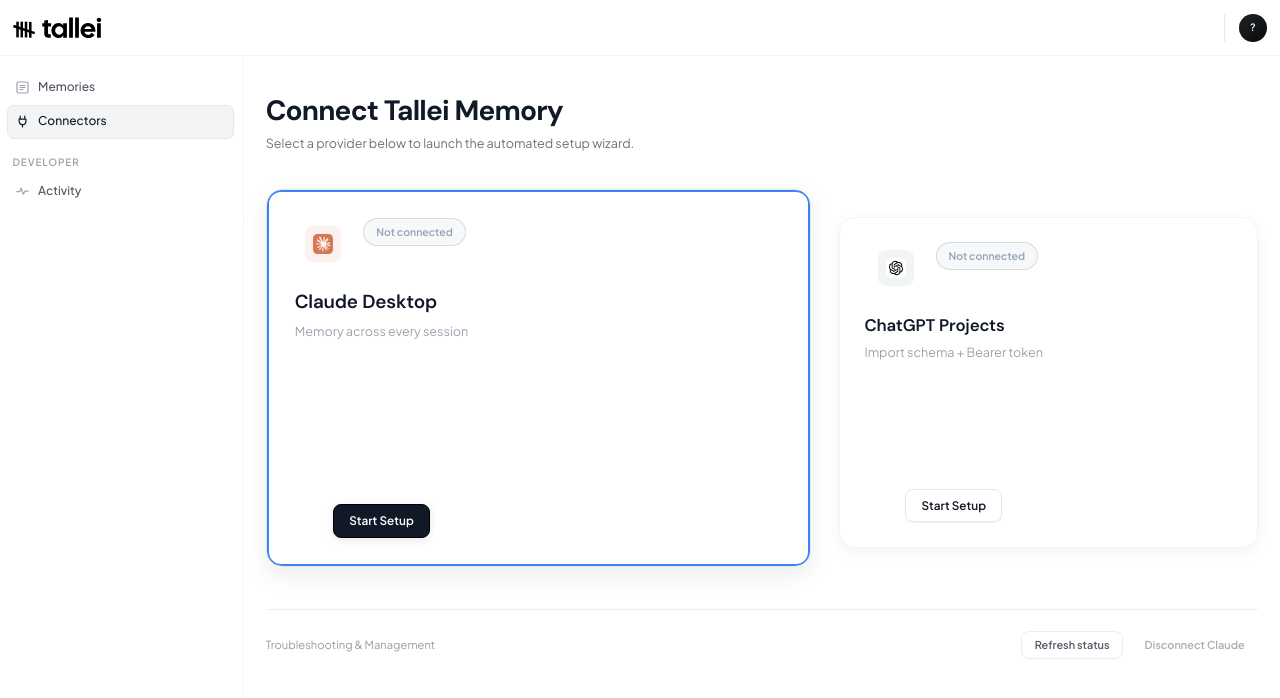
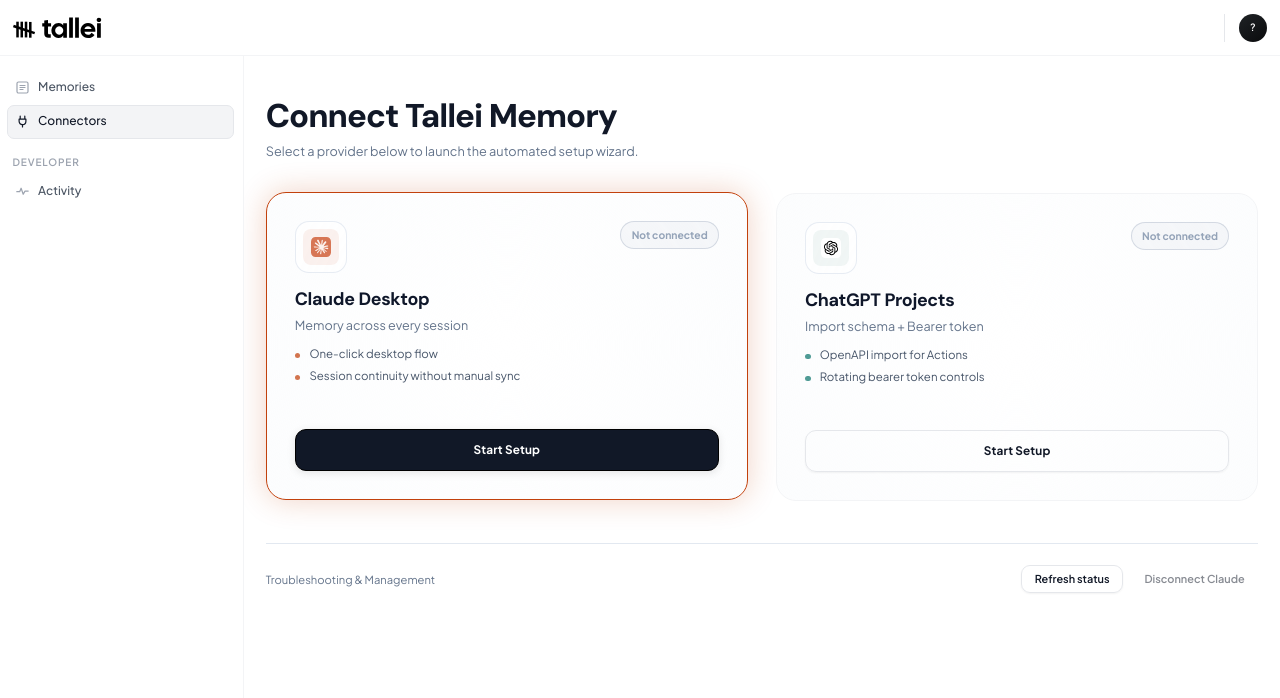
Before and after one commit to Dinuda/tallei-ai, a Next.js app in the folder dashboard/: page /dashboard/setup in a window 1280 px wide. Shown: the top 698 px of the page. Built offline with nearby package versions, Linux system fonts and the light colour scheme; no server answers.

Commit message:
feat: setup wizard

```diff
--- a/dashboard/app/dashboard/setup/page.tsx
+++ b/dashboard/app/dashboard/setup/page.tsx
@@ -1,6 +1,6 @@
 "use client";
 
-import { useEffect, useState, useCallback } from "react";
+import { useEffect, useState } from "react";
 import { Button } from "../../../components/ui/button";
 import { ClaudeWizard, ChatGPTWizard, Provider } from "./SetupWizards";
 
@@ -278,13 +278,18 @@
     }
   }
 
-  const providers: { id: Provider; name: string; sub: string; icon: React.FC; status: IntegrationStatus }[] = [
+  const providers: { id: Provider; name: string; sub: string; icon: React.FC; status: IntegrationStatus; tone: "warm" | "cool"; highlights: string[] }[] = [
     {
       id: "claude",
       name: "Claude Desktop",
       sub: "Memory across every session",
       icon: ClaudeIcon,
       status: statusByProvider.claude,
+      tone: "warm",
+      highlights: [
+        "One-click desktop flow",
+        "Session continuity without manual sync",
+      ],
     },
     {
       id: "chatgpt",
@@ -292,75 +297,61 @@
       sub: "Import schema + Bearer token",
       icon: ChatGPTIcon,
       status: statusByProvider.chatgpt,
+      tone: "cool",
+      highlights: [
+        "OpenAPI import for Actions",
+        "Rotating bearer token controls",
+      ],
     },
   ];
 
   return (
-    <div className="cnn-wrap" style={{maxWidth: '1000px', minHeight: 'calc(100vh - 80px)'}}>
-      <div className="cnn-hero" style={{textAlign: 'left', paddingBottom: '2.5rem', paddingTop: '1rem'}}>
-        <h1 className="cnn-title" style={{fontSize: '2rem'}}>Connect Tallei Memory</h1>
-        <p style={{ fontSize: '0.9rem', color: '#6b7280', marginTop: '0.35rem' }}>Select a provider below to launch the automated setup wizard.</p>
+    <div className="cnn-wrap cnn-wrap-unique">
+      <div className="cnn-hero">
+        <h1 className="cnn-title">Connect Tallei Memory</h1>
+        <p className="cnn-subtitle">Select a provider below to launch the automated setup wizard.</p>
       </div>
 
-      <div className="cnn-provider-row-container" style={{
-        display: 'grid',
-        gridTemplateColumns: '1.3fr 1fr',
-        gap: '2rem',
-        marginBottom: '3rem',
-        alignItems: 'start'
-      }}>
-        {providers.map((p, idx) => {
+      <div className="cnn-provider-row-container">
+        {providers.map((p) => {
           const badge = statusUiState(p.status.state, statusLoading);
-          const isFirst = idx === 0;
           return (
           <div
             key={p.id}
-            className={`cnn-provider-card ${selected === p.id ? "active" : ""}`}
+            className={`cnn-provider-card cnn-provider-card-${p.tone} ${selected === p.id ? "active" : ""}`}
             onClick={() => setSelected(p.id)}
-            style={{
-              position: 'relative',
-              padding: isFirst ? '2rem' : '1.75rem',
-              transform: isFirst ? 'translateY(0)' : 'translateY(2rem)',
-              transition: 'all 0.24s cubic-bezier(0.16, 1, 0.3, 1)',
-              boxShadow: isFirst ? '0 8px 24px rgba(0,0,0,0.08)' : '0 4px 16px rgba(0,0,0,0.05)',
-              border: `1px solid ${isFirst ? '#e5e7eb' : '#f3f4f6'}`,
-              cursor: 'pointer',
-              borderRadius: '16px',
-              background: '#ffffff',
-            }}
-            onMouseEnter={(e) => {
-              e.currentTarget.style.boxShadow = isFirst ? '0 16px 48px rgba(0,0,0,0.12)' : '0 8px 32px rgba(0,0,0,0.08)';
-              e.currentTarget.style.transform = isFirst ? 'translateY(-2px)' : 'translateY(calc(2rem - 2px))';
-            }}
-            onMouseLeave={(e) => {
-              e.currentTarget.style.boxShadow = isFirst ? '0 8px 24px rgba(0,0,0,0.08)' : '0 4px 16px rgba(0,0,0,0.05)';
-              e.currentTarget.style.transform = isFirst ? 'translateY(0)' : 'translateY(2rem)';
-            }}
           >
-            <div className="cnn-provider-icon-title-wrap" style={{ display: 'flex', flexDirection: 'column', gap: '1.25rem', minHeight: isFirst ? '320px' : '280px' }}>
-               <div style={{ display: 'flex', justifyContent: 'space-between', alignItems: 'flex-start', gap: '1rem' }}>
-                 <div className="cnn-provider-icon" style={{border: 'none', background: 'transparent', width: '52px', height: '52px', flexShrink: 0}}>
+            <div className="cnn-provider-icon-title-wrap">
+              <div className="cnn-provider-head">
+                <div className="cnn-provider-icon">
                   <p.icon />
                 </div>
-                 <div style={{
-                   fontSize: "0.75rem",
-                   fontWeight: 600,
-                   padding: "0.35rem 0.85rem",
-                   borderRadius: "999px",
+                <div className="cnn-provider-head-meta">
+                  <div
+                    className="cnn-provider-badge"
+                    style={{
                       border: badge.border,
                       color: badge.color,
                       background: badge.background,
-                   whiteSpace: 'nowrap'
-                 }}>
+                    }}
+                  >
                     {badge.label}
                   </div>
                 </div>
-              <div className="cnn-provider-text" style={{ flex: 1 }}>
-                <div className="cnn-provider-name" style={{ fontSize: isFirst ? '1.35rem' : '1.2rem', marginBottom: '0.35rem', fontWeight: 600 }}>{p.name}</div>
-                <div className="cnn-provider-sub" style={{ fontSize: '0.9rem', lineHeight: 1.5 }}>{p.sub}</div>
               </div>
-              <div style={{ marginTop: 'auto', paddingTop: isFirst ? '2rem' : '1.5rem' }}>
-                <Button variant={selected === p.id ? "default" : "outline"} style={{ width: '100%', borderRadius: '8px' }} onClick={() => setWizardOpen(true)}>
+
+              <div className="cnn-provider-text">
+                <div className="cnn-provider-name">{p.name}</div>
+                <div className="cnn-provider-sub">{p.sub}</div>
+                <ul className="cnn-provider-list">
+                  {p.highlights.map((item) => (
+                    <li key={item}>{item}</li>
+                  ))}
+                </ul>
+              </div>
+
+              <div className="cnn-provider-footer">
+                <Button className="cnn-setup-btn" variant={selected === p.id ? "default" : "outline"} onClick={() => setWizardOpen(true)}>
                   {p.status.state === "connected" ? "Manage Configuration" : "Start Setup"}
                 </Button>
               </div>
@@ -371,12 +362,12 @@
       </div>
 
       {actionMessage && (
-        <div style={{ marginBottom: "1rem", fontSize: "0.85rem", color: "#22c55e", padding: '1rem', background: '#f0fdf4', borderRadius: '8px', border: '1px solid #bbf7d0' }}>
+        <div className="cnn-feedback cnn-feedback-success">
           {actionMessage}
         </div>
       )}
       {actionError && (
-        <div style={{ marginBottom: "1rem", fontSize: "0.85rem", color: "#ef4444", padding: '1rem', background: '#fef2f2', borderRadius: '8px', border: '1px solid #fecaca' }}>
+        <div className="cnn-feedback cnn-feedback-error">
           {actionError}
         </div>
       )}
@@ -402,17 +393,18 @@
       )}
 
       {/* Debug/Management controls below */}
-      <div style={{ borderTop: '1px solid #e5e7eb', paddingTop: '1.5rem', marginTop: '2rem', display: 'flex', alignItems: 'center', justifyContent: 'space-between', gap: '0.8rem', opacity: 0.7 }}>
-        <div style={{ fontSize: "0.8rem", color: selectedStatus.state === "error" ? "#ef4444" : "#6b7280" }}>
+      <div className="cnn-manage-row">
+        <div className={`cnn-manage-text ${selectedStatus.state === "error" ? "is-error" : ""}`}>
           {selectedStatus.state === "error" && selectedStatus.lastError
             ? selectedStatus.lastError
             : "Troubleshooting & Management"}
         </div>
-        <div style={{ display: "flex", gap: "0.55rem" }}>
-          <Button variant="outline" size="sm" onClick={() => void refreshStatus()} disabled={statusLoading || disconnectingProvider !== null}>
+        <div className="cnn-manage-actions">
+          <Button className="cnn-manage-btn" variant="outline" size="sm" onClick={() => void refreshStatus()} disabled={statusLoading || disconnectingProvider !== null}>
             Refresh status
           </Button>
           <Button
+            className="cnn-manage-btn"
             variant="destructive"
             size="sm"
             onClick={() => void disconnectSelectedProvider()}
--- a/dashboard/app/globals.css
+++ b/dashboard/app/globals.css
@@ -812,7 +812,7 @@
   background: rgba(239, 68, 68, 0.05);
 }
 
-/* ─── Connectors v2 (Supermemory-style) ─────────────────── */
+/* ─── Connectors v3 (Distinct, ambient cards) ────────────── */
 
 .cnn-wrap {
   max-width: 1000px;
@@ -820,111 +820,342 @@
   width: 100%;
 }
 
-.cnn-hero {
-  text-align: left;
-  padding: 1.5rem 0 2.5rem;
-}
-
-.cnn-title {
-  font-family: 'DM Sans', sans-serif;
-  font-size: 2rem;
-  font-weight: 700;
-  color: var(--text);
-  letter-spacing: -0.03em;
-  line-height: 1.15;
-  margin-bottom: 0.55rem;
-}
-
-.cnn-subtitle {
-  font-size: 0.88rem;
-  color: var(--text-2);
-  line-height: 1.65;
-}
-
-.cnn-provider-row-container {
-  display: flex;
-  gap: 1rem;
-  flex-wrap: wrap;
-  justify-content: flex-start;
-  margin-bottom: 3rem;
-}
-
-.cnn-provider-card {
-  display: flex;
-  flex-direction: row;
-  align-items: center;
-  gap: 1rem;
-  padding: 1.25rem 1.5rem;
-  border-radius: 14px;
-  background: var(--surface);
-  border: 1px solid var(--border);
-  box-shadow: 0 2px 4px rgba(0,0,0,0.02);
-  cursor: pointer;
-  min-width: 280px;
-  transition: all 0.3s cubic-bezier(0.4, 0, 0.2, 1);
-  text-align: left;
+.cnn-wrap-unique {
   position: relative;
-  overflow: hidden;
-}
-
-.cnn-provider-card::after {
+  min-height: calc(100vh - 80px);
+  padding: 1.25rem 0 2rem;
+  isolation: isolate;
+}
+
+.cnn-wrap-unique::before {
   content: '';
   position: absolute;
   inset: 0;
+  border-radius: 26px;
+  z-index: -3;
+}
+
+.cnn-hero {
+  text-align: left;
+  padding: 0 0 2.2rem;
+  max-width: 62ch;
+}
+
+.cnn-kicker {
+  display: inline-flex;
+  align-items: center;
+  gap: 0.4rem;
+  margin-bottom: 0.65rem;
+  padding: 0.24rem 0.62rem;
+  border-radius: 999px;
+  font-size: 0.72rem;
+  font-weight: 700;
+  letter-spacing: 0.06em;
+  text-transform: uppercase;
+  color: #0f172a;
+  border: 1px solid rgba(148, 163, 184, 0.4);
+  background: rgba(241, 245, 249, 0.7);
+}
+
+.cnn-title {
+  font-family: 'DM Sans', sans-serif;
+  font-size: clamp(1.9rem, 3vw, 2.35rem);
+  font-weight: 800;
+  color: var(--text);
+  letter-spacing: -0.03em;
+  line-height: 1.1;
+  margin-bottom: 0.5rem;
+}
+
+.cnn-subtitle {
+  font-size: 0.91rem;
+  color: #64748b;
+  line-height: 1.65;
+}
+
+.cnn-provider-row-container {
+  display: grid;
+  grid-template-columns: repeat(2, 1fr);
+  gap: 2rem;
+  align-items: start;
+  margin-bottom: 3rem;
+}
+
+.cnn-provider-card {
+  --cnn-accent: #2563eb;
+  --cnn-accent-soft: rgba(37, 99, 235, 0.14);
+  --cnn-glow: rgba(37, 99, 235, 0.22);
+  --cnn-card-edge: rgba(203, 213, 225, 0.88);
+  position: relative;
+  display: flex;
+  min-height: 308px;
+  padding: 2rem;
+  border-radius: 20px;
+  border: 1px solid var(--border-light);
+  background: radial-gradient(circle at center, #ffffff 0%, rgba(248, 250, 252, 0.5) 100%);
+  cursor: pointer;
+  text-align: left;
+  overflow: hidden;
+  transition: transform var(--t-smooth), border-color var(--t-smooth), background var(--t-smooth), box-shadow var(--t-smooth);
+}
+
+.cnn-provider-card::before {
+  display: none;
+}
+
+.cnn-provider-card::after {
+  display: none;
+}
+
+.cnn-provider-card:hover {
+  transform: translateY(-2px);
+}
+
+.cnn-provider-card.active {
+  border-color: var(--cnn-accent);
+  box-shadow: 0 0 30px var(--cnn-glow);
+  transform: translateY(-1px);
+}
+
+.cnn-provider-card.cnn-provider-card-cool {
+  --cnn-accent: #0f766e;
+  --cnn-accent-soft: rgba(15, 118, 110, 0.15);
+  --cnn-glow: rgba(15, 118, 110, 0.22);
+}
+
+.cnn-provider-card.cnn-provider-card-warm {
+  --cnn-accent: #c2410c;
+  --cnn-accent-soft: rgba(194, 65, 12, 0.16);
+  --cnn-glow: rgba(194, 65, 12, 0.24);
+}
+
+.cnn-provider-icon-title-wrap {
+  position: relative;
+  display: flex;
+  flex-direction: column;
+  width: 100%;
+  min-height: 100%;
+  gap: 1.05rem;
+  z-index: 1;
+}
+
+.cnn-provider-head {
+  display: flex;
+  justify-content: space-between;
+  align-items: flex-start;
+  gap: 0.7rem;
+}
+
+.cnn-provider-head-meta {
+  display: flex;
+  flex-wrap: wrap;
+  justify-content: flex-end;
+  gap: 0.45rem;
+}
+
+.cnn-provider-icon {
+  width: 52px;
+  height: 52px;
   border-radius: 14px;
-  box-shadow: inset 0 0 0 2px transparent;
-  transition: box-shadow 0.3s ease;
-  pointer-events: none;
-}
-
-.cnn-provider-card:hover {
-  transform: translateY(-3px);
-  box-shadow: 0 12px 24px rgba(0,0,0,0.06), 0 4px 8px rgba(0,0,0,0.04);
-  border-color: #d1d5db;
-}
-
-.cnn-provider-card.active {
-  border-color: transparent;
-  background: #f8fafc;
-  box-shadow: 0 8px 16px rgba(59, 130, 246, 0.08);
-}
-
-.cnn-provider-card.active::after {
-  box-shadow: inset 0 0 0 2px #3b82f6;
-}
-
-.cnn-provider-icon-title-wrap {
-  display: flex;
-  flex-direction: row;
-  align-items: center;
-  gap: 1rem;
-}
-
-.cnn-provider-icon {
-  width: 32px;
-  height: 32px;
-  display: flex;
+  display: inline-flex;
   align-items: center;
   justify-content: center;
+  background: rgba(255, 255, 255, 0.7);
+  border: 1px solid rgba(226, 232, 240, 0.8);
+  box-shadow: inset 0 1px 0 rgba(255, 255, 255, 0.9);
   flex-shrink: 0;
 }
 
+.cnn-provider-chip {
+  display: inline-flex;
+  align-items: center;
+  height: 28px;
+  padding: 0 0.72rem;
+  border-radius: 999px;
+  font-size: 0.7rem;
+  font-weight: 700;
+  letter-spacing: 0.05em;
+  text-transform: uppercase;
+  color: var(--cnn-accent);
+  background: var(--cnn-accent-soft);
+  border: 1px solid var(--cnn-accent-soft);
+}
+
+.cnn-provider-badge {
+  display: inline-flex;
+  align-items: center;
+  height: 28px;
+  padding: 0 0.74rem;
+  border-radius: 999px;
+  font-size: 0.74rem;
+  font-weight: 700;
+  white-space: nowrap;
+}
+
 .cnn-provider-text {
   display: flex;
+  flex: 1;
   flex-direction: column;
+  gap: 0.42rem;
 }
 
 .cnn-provider-name {
   font-family: 'DM Sans', sans-serif;
-  font-size: 1rem;
-  font-weight: 600;
-  color: var(--text);
-  letter-spacing: -0.01em;
+  font-size: 1.28rem;
+  font-weight: 700;
+  color: #0f172a;
+  letter-spacing: -0.02em;
+  line-height: 1.25;
 }
 
 .cnn-provider-sub {
+  font-size: 0.9rem;
+  color: #64748b;
+  line-height: 1.55;
+}
+
+.cnn-provider-list {
+  list-style: none;
+  margin: 0.35rem 0 0;
+  padding: 0;
+  display: flex;
+  flex-direction: column;
+  gap: 0.38rem;
+}
+
+.cnn-provider-list li {
+  position: relative;
+  padding-left: 1.05rem;
   font-size: 0.82rem;
-  color: var(--text-muted);
+  color: #475569;
+  line-height: 1.45;
+}
+
+.cnn-provider-list li::before {
+  content: '';
+  position: absolute;
+  left: 0;
+  top: 0.47rem;
+  width: 0.4rem;
+  height: 0.4rem;
+  border-radius: 999px;
+  background: var(--cnn-accent);
+  opacity: 0.72;
+}
+
+.cnn-provider-footer {
+  margin-top: auto;
+  padding-top: 0.8rem;
+}
+
+.cnn-setup-btn {
+  width: 100%;
+  min-height: 42px;
+  border-radius: 11px;
+  font-weight: 700;
+  letter-spacing: 0.01em;
+}
+
+.cnn-feedback {
+  margin-bottom: 1rem;
+  padding: 0.9rem 1rem;
+  border-radius: 10px;
+  font-size: 0.84rem;
+  font-weight: 500;
+}
+
+.cnn-feedback-success {
+  border: 1px solid #bbf7d0;
+  color: #15803d;
+  background: linear-gradient(180deg, #f0fdf4, #ecfdf3);
+}
+
+.cnn-feedback-error {
+  border: 1px solid #fecaca;
+  color: #b91c1c;
+  background: linear-gradient(180deg, #fef2f2, #fef2f2);
+}
+
+.cnn-manage-row {
+  border-top: 1px solid #e2e8f0;
+  margin-top: 2rem;
+  padding-top: 1.5rem;
+  display: flex;
+  flex-wrap: wrap;
+  align-items: center;
+  justify-content: space-between;
+  gap: 0.85rem;
+}
+
+.cnn-manage-text {
+  font-size: 0.8rem;
+  color: #64748b;
+}
+
+.cnn-manage-text.is-error {
+  color: #dc2626;
+}
+
+.cnn-manage-actions {
+  display: flex;
+  gap: 0.55rem;
+}
+
+.cnn-manage-btn {
+  border-radius: 9px;
+}
+
+@media (max-width: 1024px) {
+  .cnn-provider-row-container {
+    grid-template-columns: 1fr;
+  }
+}
+
+@media (max-width: 767px) {
+  .cnn-wrap-unique {
+    padding-top: 0.65rem;
+  }
+
+  .cnn-wrap-unique::before {
+    border-radius: 20px;
+  }
+
+  .cnn-hero {
+    padding-bottom: 1.6rem;
+  }
+
+  .cnn-provider-card {
+    min-height: 0;
+    padding: 1.2rem;
+    border-radius: 16px;
+  }
+
+  .cnn-provider-icon {
+    width: 46px;
+    height: 46px;
+    border-radius: 12px;
+  }
+
+  .cnn-provider-name {
+    font-size: 1.16rem;
+  }
+
+  .cnn-provider-list {
+    gap: 0.32rem;
+  }
+
+  .cnn-manage-row {
+    align-items: stretch;
+  }
+
+  .cnn-manage-actions {
+    width: 100%;
+  }
+
+  .cnn-manage-btn {
+    flex: 1;
+    justify-content: center;
+  }
 }
 
 /* Two-column Layout for Steps */
```
Also changed, not shown: dashboard/app/dashboard/setup/SetupWizards.tsx (+4 -4 lines). Lines whose indentation alone changed are shown as unchanged.
